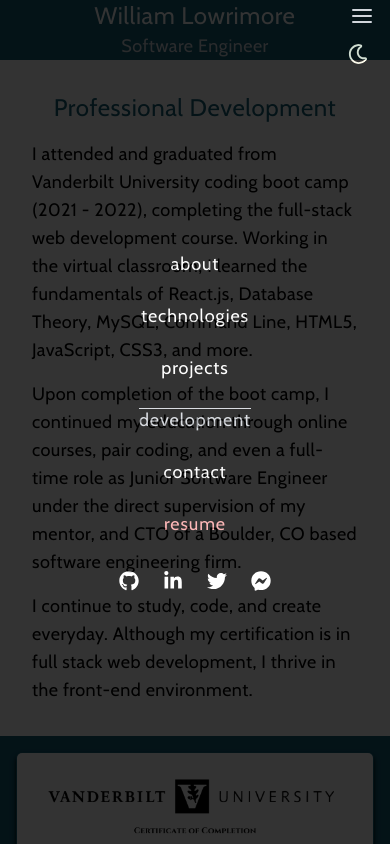
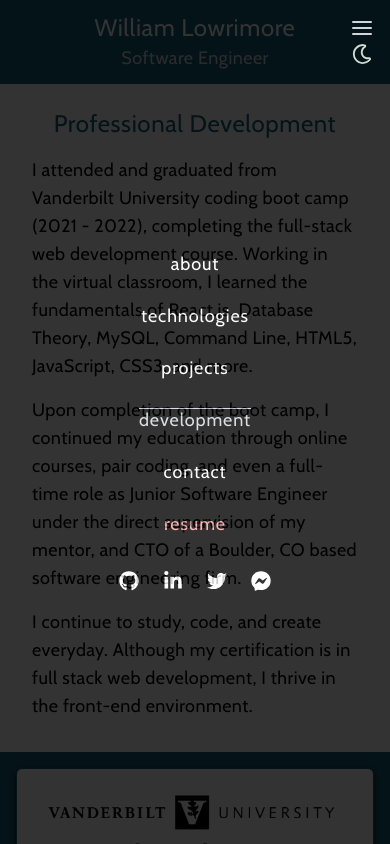
Before and after one commit to wlowrimore/reaxt_port23, a Next.js app: page /development in a window 390 px wide. Both pictures are taken after a click on the icon 362 px from the left and 16 px from the top of the page. Shown: the top 844 px of the page. Built offline with nearby package versions, Linux system fonts and the light colour scheme.

Commit message:
meticulously adjusting to match real mobile responsiveness on my android cell phone

```diff
--- a/app/components/navigation/MainNav.jsx
+++ b/app/components/navigation/MainNav.jsx
@@ -22,7 +22,7 @@ const MainNav = () => {
     "my-8 lg:my-0 mx-2 tracking-wider text-gray-300 border-t border-gray-300";
 
   return (
-    <header className="dark:bg-black z-99 top-0 bg-cyan-800 height-[10em] lg:w-full lg:border-b border-cyan-900 lg:flex flex-col xl:flex-row lg:px-20 justify-around">
+    <header className="dark:bg-black z-99 top-0 bg-cyan-800 height-[10em] lg:w-full lg:border-b border-cyan-900 lg:flex flex-col xl:flex-row lg:px-20 justify-around py-3">
       <div className="flex flex-col justify-end text-center lg:mb-6 lg:mt-6 lg:text-start">
         <Link href="/">
           <h1 className="text-2xl lg:text-4xl text-white  hover:text-gray-300 tracking-wide">
@@ -35,7 +35,7 @@ const MainNav = () => {
       </div>
 
       <div className="lg:hidden cursor-pointer fixed z-99 right-4 top-1 text-gray-300">
-        <FiMenu className="text-2xl" onClick={() => setOpen(!open)} />
+        <FiMenu className="text-2xl mt-3" onClick={() => setOpen(!open)} />
       </div>
       <nav
         onClick={() => setOpen(false)}
@@ -49,7 +49,7 @@ const MainNav = () => {
           className="lg:hidden cursor-pointer fixed z-99 right-4 top-1 text-gray-300"
           onClick={() => setOpen(false)}
         >
-          <FiMenu className="text-2xl" />
+          <FiMenu className="text-2xl mt-3" />
         </span>
         <ul className="lg:ml-[-1%] flex flex-col md:flex-row md:space-y-0 space-y-6 mb-6 md:mb-0 text-center text-white">
           <li onClick={() => setOpen(false)}>
@@ -143,7 +143,7 @@ const MainNav = () => {
             </Link>
           </li>
         </ul>
-        <span className="fixed right-5 top-10 lg:right-14 lg:top-6">
+        <span className="fixed right-4 top-10 lg:right-14 lg:top-6">
           <DarkModeBtn />
         </span>
       </nav>
--- a/app/contact/page.jsx
+++ b/app/contact/page.jsx
@@ -6,7 +6,7 @@ const renderLoader = () => <p>Loading Images...</p>;
 
 const Contact = () => {
   return (
-    <div className="lg:my-20 flex flex-col justify-center items-center">
+    <div className="lg:my-20 flex flex-col h-[95%] justify-center items-center">
       <h1 className="text-3xl text-start pl-4 md:text-4xl lg:text-5xl xl:text-6xl lg:pl-32 xl:pl-0 font-bold pt-10 pb-20">
         Let&apos;s create something unique together.
       </h1>
--- a/app/development/page.jsx
+++ b/app/development/page.jsx
@@ -21,7 +21,7 @@ const Development = () => {
 
   return (
     <>
-      <section className="md:grid grid-cols-2 gap-3 mt-[2%] mb-10 lg:mx-20 ">
+      <section className="md:grid grid-cols-2 gap-3 mb-10 lg:mx-20 ">
         <div>
           <h2 className="text-2xl lg:text-3xl text-cyan-800 pt-6 lg:py-1 lg:text-white text-center lg:bg-cyan-800 tracking-wide">
             Professional Development
--- a/app/skills/page.jsx
+++ b/app/skills/page.jsx
@@ -42,7 +42,7 @@ const Skills = () => {
           </div>
         </div>
       </div>
-      <div className="my-12 px-6 lg:my-24">
+      <div className="py-12 px-6 lg:my-24">
         <p className="text-xl tracking-wide leading-relaxed">
           Listed here, you will find a handful of frameworks, libraries, and
           programming languages. This list is limited for the purpose of
```
